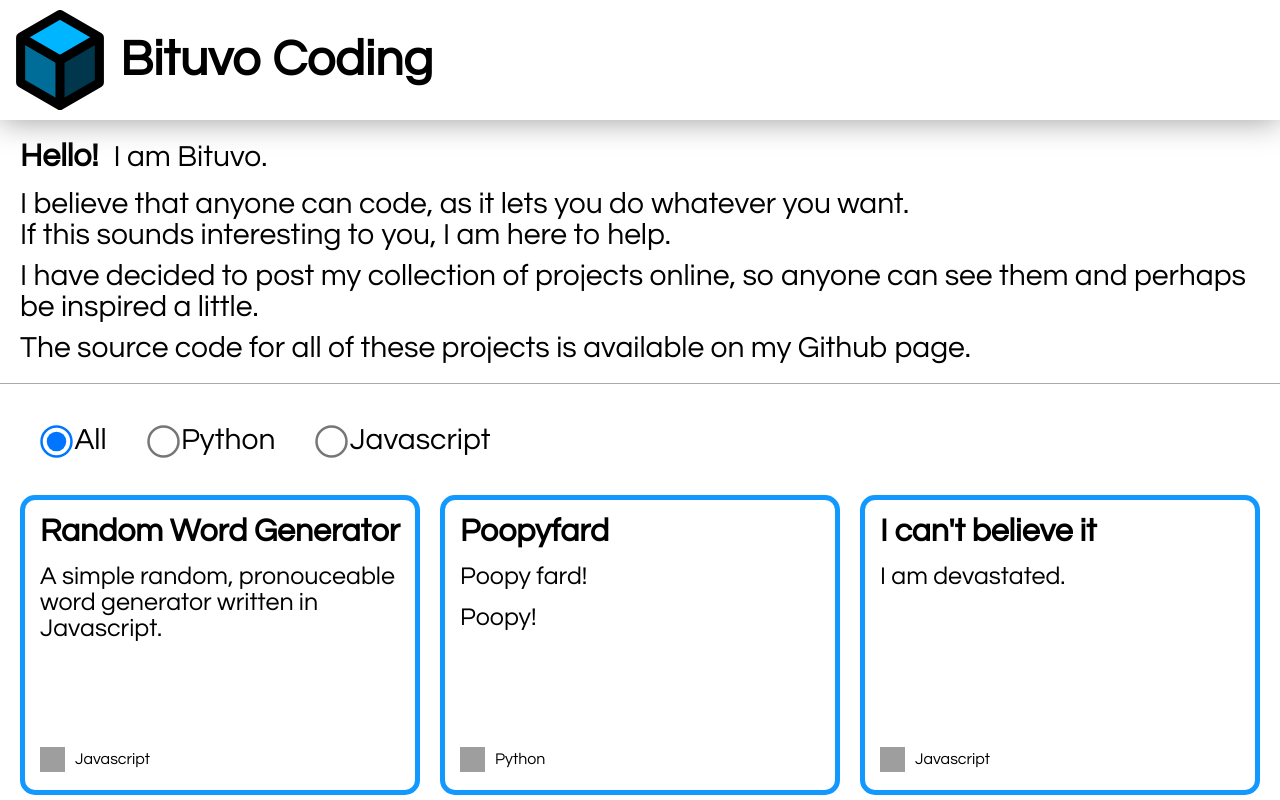
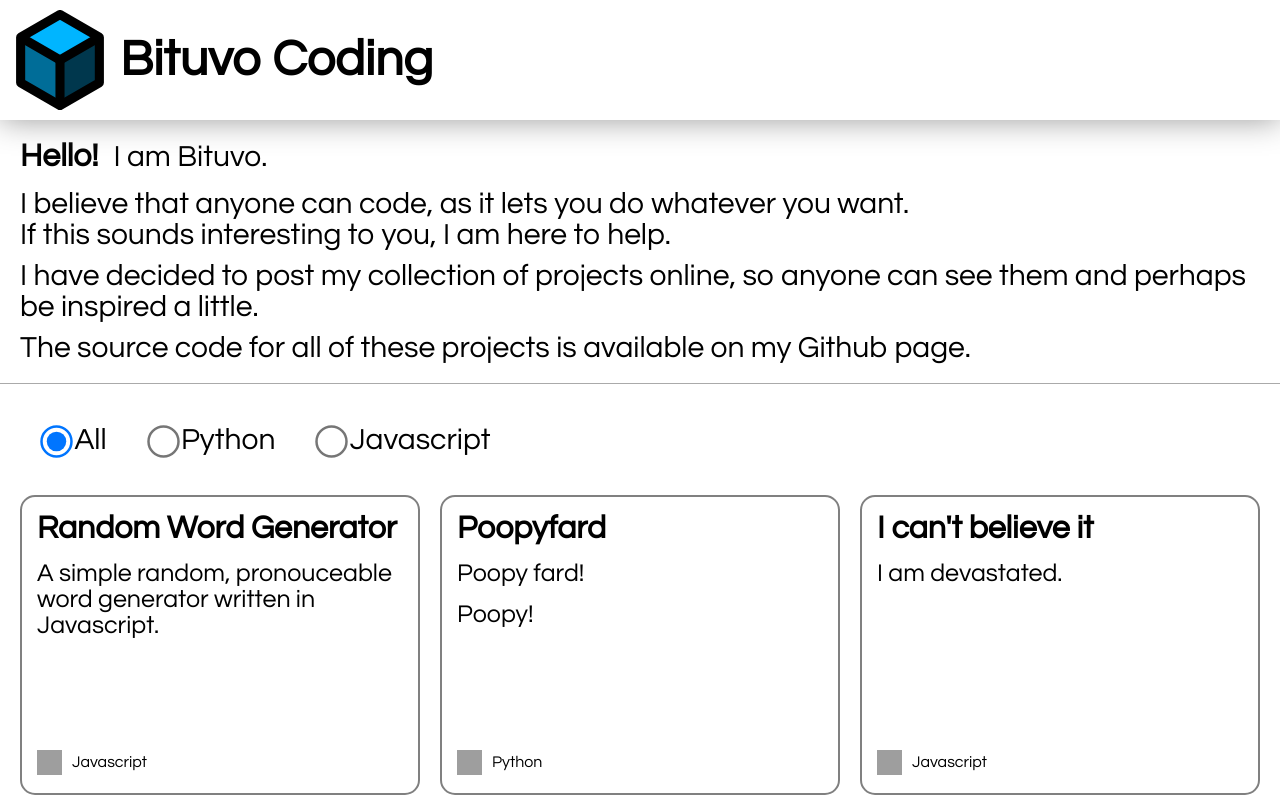
Before and after one commit to Bituvo/bituvo.github.io, a plain HTML site: page index.html in a window 1280 px wide. Shown: the top 800 px of the page. Drawn offline with Linux system fonts and the light colour scheme; grey boxes are pictures that could not be loaded.

Commit message:
Update style.css

```diff
--- a/style.css
+++ b/style.css
@@ -35,7 +35,7 @@ header {
 .project {
   color: black;
   background-color: white;
-  border: 5px solid #19f;
+  border: 2px solid gray;
   border-radius: 15px;
   transition: 0.1s;
   height: 300px;
```
